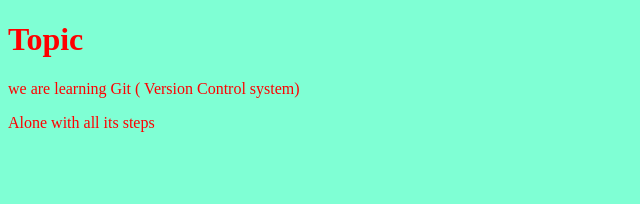
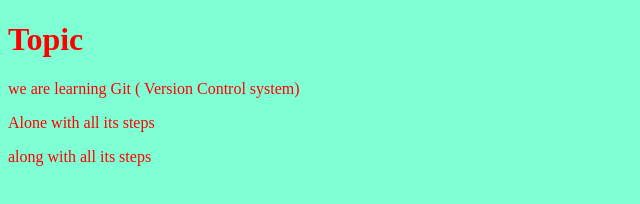
Before and after one commit to Hanzalashabbir/learning, a plain HTML site: page index.html in a window 1280 px wide. Shown: the whole page, without its empty margins (0-640 px from the left). Drawn offline with Linux system fonts and the light colour scheme.

Commit message:
Update index.html

```diff
--- a/index.html
+++ b/index.html
@@ -10,5 +10,6 @@
     <h1>Topic</h1>
     <p>we are learning Git ( Version Control system)</p>
     <p>Alone with all its steps</p>
+    <p>along with all its steps</p>
 </body>
 </html>
```
